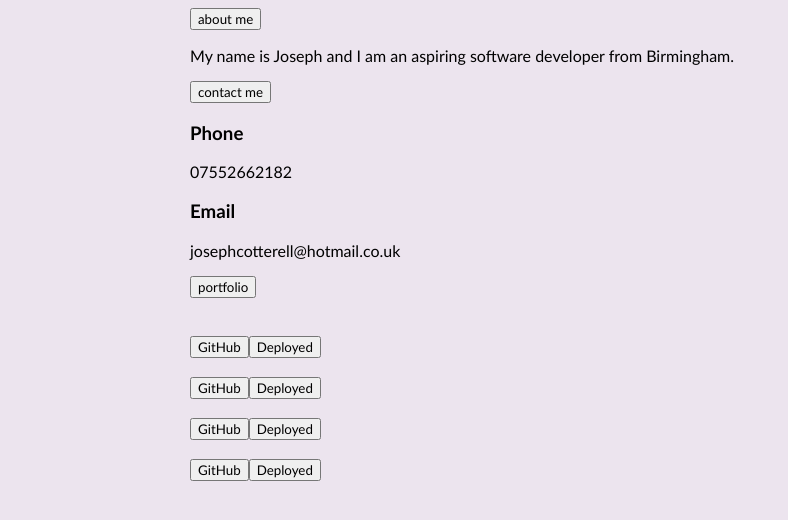
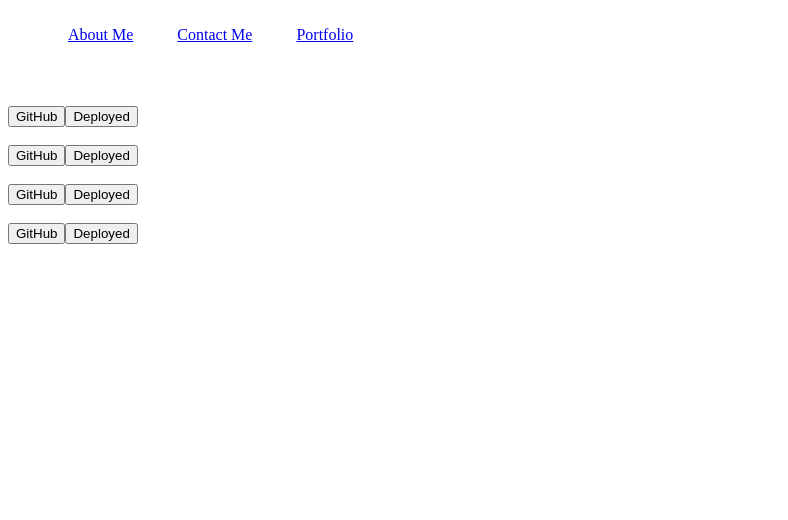
Before and after one commit to josephcotterell/personal-portfolio, a plain HTML site: page index.html in a window 1280 px wide. Shown: the whole page, without its empty margins (0-788 px from the left). Drawn offline with Linux system fonts and the light colour scheme.

Commit message:
added nav bar

```diff
--- a/index.html
+++ b/index.html
@@ -4,27 +4,20 @@
     <meta charset="UTF-8" />
     <meta http-equiv="X-UA-Compatible" content="IE=edge" />
     <meta name="viewport" content="width=device-width, initial-scale=1.0" />
-    <link rel="stylesheet" href="style/style.css" />
+    <link rel="stylesheet" type="text/css" href="style/style.css" />
     <title>Document</title>
   </head>
   <body>
-    <!-- navbar which will contain 3 buttons (one sending us to about me one to contact me and one to portfolio) -->
-    <div class="wrapper">
-    <div class="flex-container">
+    <div class="hero">
       <nav>
-        <button>about me</button>
-        <p>
-          My name is Joseph and I am an aspiring software developer from
-          Birmingham.
-        </p>
-        <button>contact me</button>
-        <h3>Phone</h3>
-        <p>07552662182</p>
-        <h3>Email</h3>
-        <p>josephcotterell@hotmail.co.uk</p>
-        <button>portfolio</button>
+        <ul>
+          <li><a href="#"> About Me</a></li>
+          <li><a href="#"> Contact Me</a></li>
+          <li><a href="#"> Portfolio</a></li>
+        </ul>
       </nav>
     </div>
+
     <!-- container -->
     <main>
       <section class="about-me">
--- a/style/style.css
+++ b/style/style.css
@@ -1,21 +1,19 @@
-* {
-  font-family: "Gill Sans", "Gill Sans MT", Calibri, "Trebuchet MS", sans-serif;
-}
-body {
-  background-color: rgb(236, 228, 238);
-}
-.wrapper {
-  width: 100%;
-  max-width: 900px;
-  margin: auto;
+.body {
+  background-color: rgb(8, 18, 9);
+  font-family: "Courier New", Courier, monospace;
 }
 
-flex-container {
+.nav {
   display: flex;
+  width: 50%;
+  margin: auto;
+  padding: 20px;
+  align-items: center;
+  justify-content: space-between;
 }
 
-.button {
-  height: 100;
-  width: 100;
-  flex-grow: 1;
+nav ul li {
+  display: inline-block;
+  list-style: none;
+  margin: 10px 20px;
 }
```
